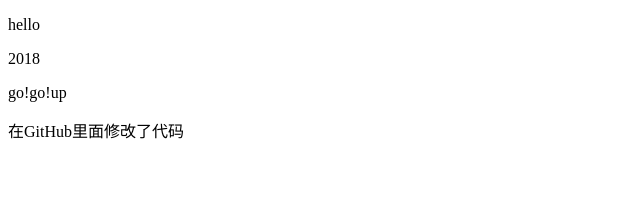
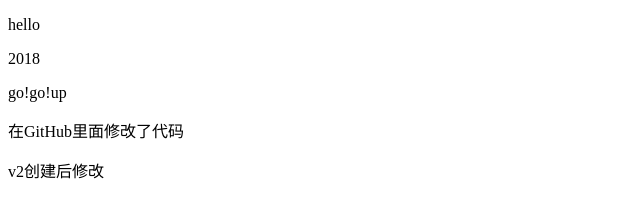
Before and after one commit to gshany/git-demo, a plain HTML site: page index.html in a window 1280 px wide. Shown: the whole page, without its empty margins (0-640 px from the left). Drawn offline with Linux system fonts and the light colour scheme.

Commit message:
'v2版本第一次提交'

```diff
--- a/index.html
+++ b/index.html
@@ -9,5 +9,6 @@
 	<p>2018</p>
 	<span>go!go!up</span>
         <p>在GitHub里面修改了代码</p>
+        <p>v2创建后修改</p>
 </body>
 </html>
```
